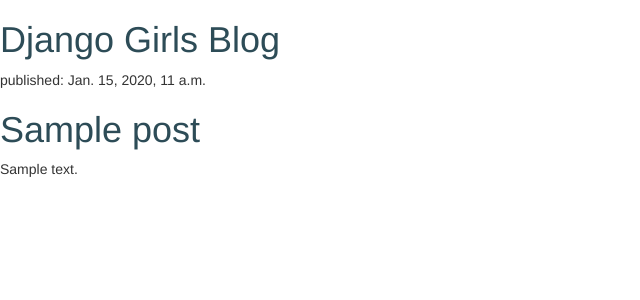
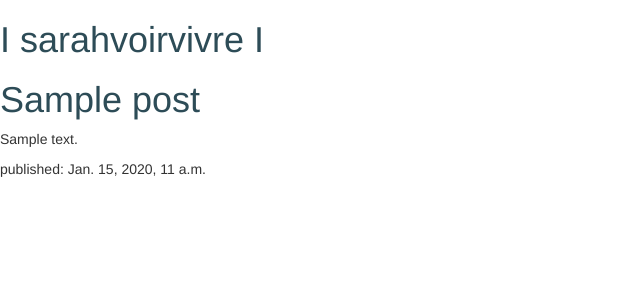
Before and after one commit to sarkeller/my-first-blog, a Django app: template blog/templates/blog/post_list.html in a window 1280 px wide. Shown: the top 300 px of the page, without its empty margins (0-640 px from the left). Run offline with Django 3.2, Linux system fonts and the light colour scheme; the template is opened without the code that fills it: values that come from a table or form of the project are taken from there, others are empty; tables that the repository leaves empty hold one stand-in row (values such as "Sample post"); some libraries are stand-ins or nearby versions.

Commit message:
make it nicer 3

```diff
--- a/blog/templates/blog/post_list.html
+++ b/blog/templates/blog/post_list.html
@@ -7,14 +7,14 @@
     </head>
     <body>
         <div>
-            <h1><a href="">Django Girls Blog</a></h1>
+            <h1><a href="">I sarahvoirvivre I</a></h1>
         </div>
 
         {% for post in posts %}
             <div>
-                <p>published: {{ post.published_date }}</p>
                 <h1><a href="">{{ post.title }}</a></h1>
                 <p>{{ post.text|linebreaksbr }}</p>
+                <p>published: {{ post.published_date }}</p>
             </div>
         {% endfor %}
     </body>
```
